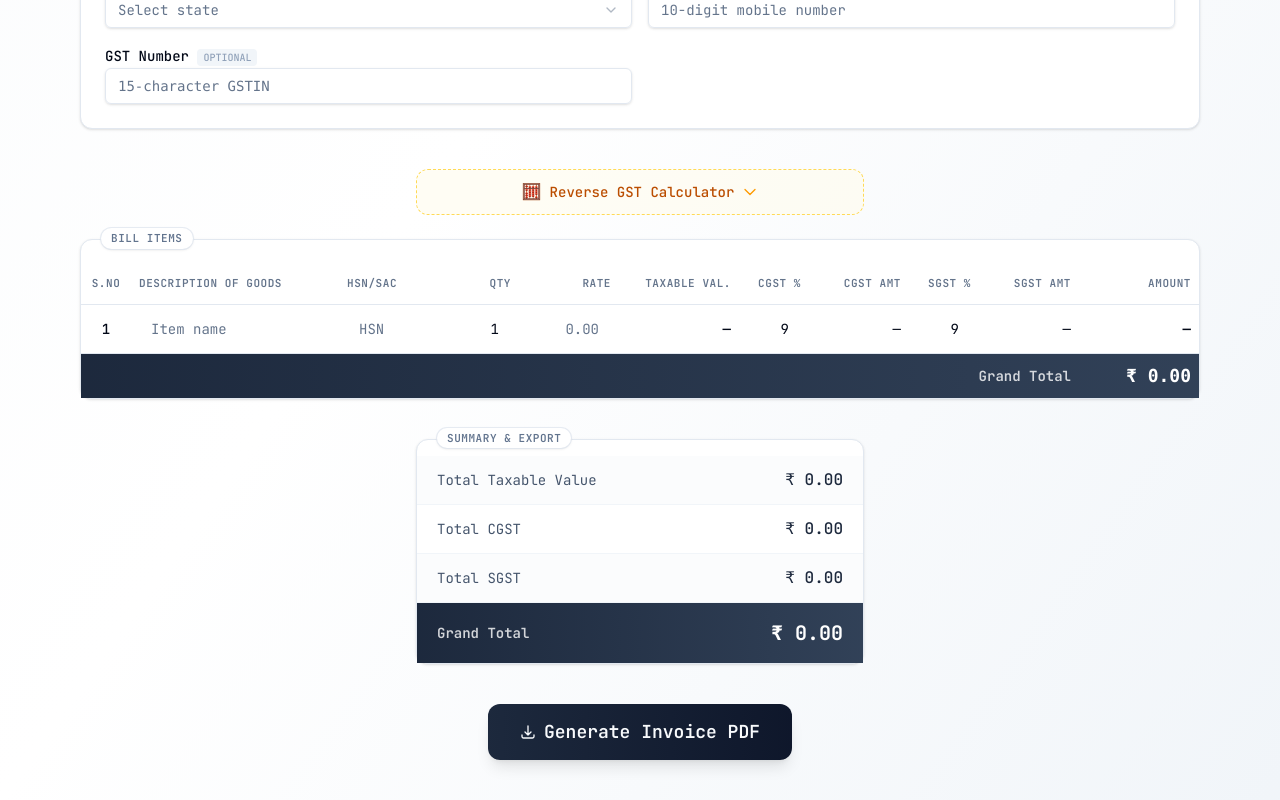
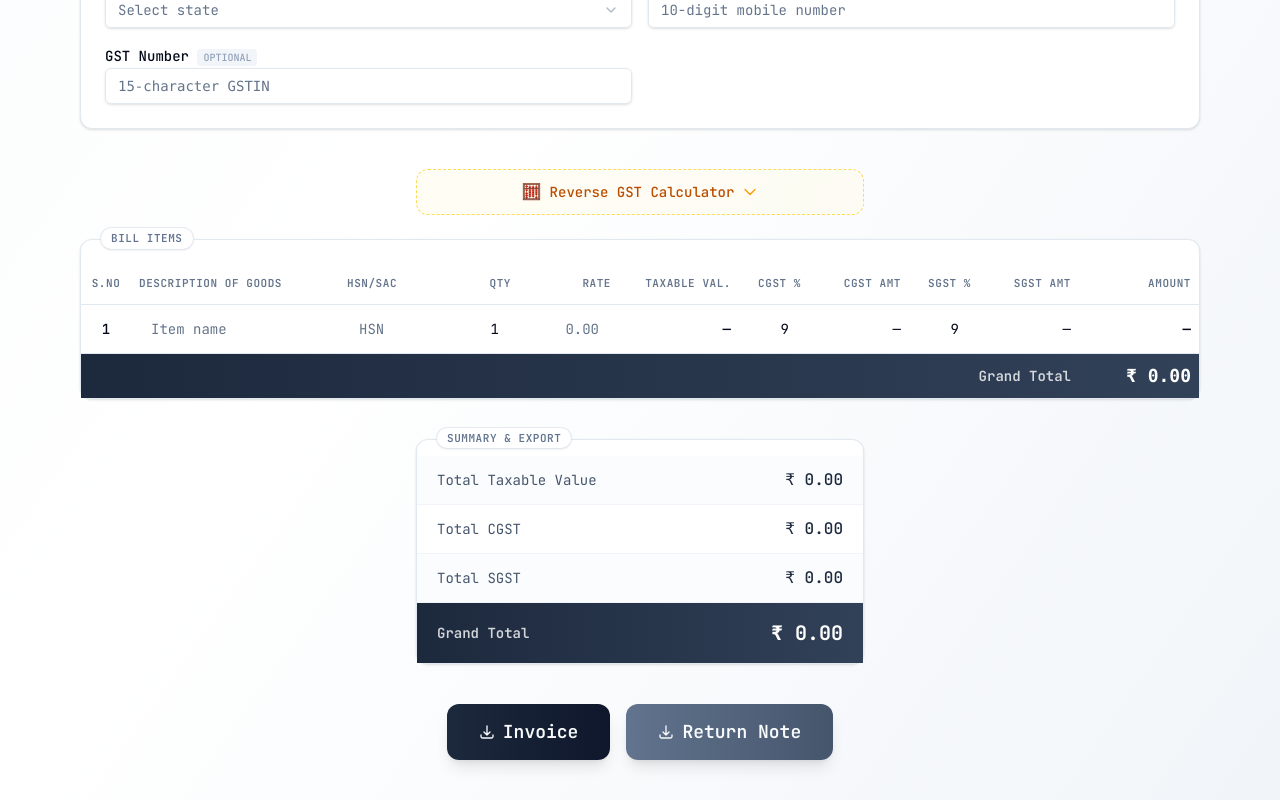
Before and after one commit to antigravity-vibe/singha-roy-enterprise-bill-gen, a React (Vite) app: page / in a window 1280 px wide. Shown: the part 1020-1820 px from the top of the page. Built offline with nearby package versions, Linux system fonts and the light colour scheme; what pdfmake would draw is missing.

Commit message:
Added INVOICE/RETURN_NOTE generation as per requirement

```diff
--- a/src/components/GeneratePDFButton.tsx
+++ b/src/components/GeneratePDFButton.tsx
@@ -1,6 +1,6 @@
 import { useState } from "react";
 import type { BillData } from "../types/bill";
-import { generatePDF, validateBillData, hasErrors, type FieldErrors } from "../lib/pdfGenerator";
+import { generatePDF, validateBillData, hasErrors, type FieldErrors, type DocumentType } from "../lib/pdfGenerator";
 import { Button } from "./ui/button";
 
 interface GeneratePDFButtonProps {
@@ -8,14 +8,30 @@ interface GeneratePDFButtonProps {
     onValidationErrors: (errors: FieldErrors) => void;
 }
 
+const DownloadIcon = () => (
+    <svg className="h-5 w-5" fill="none" viewBox="0 0 24 24" strokeWidth={2} stroke="currentColor">
+        <path
+            strokeLinecap="round"
+            strokeLinejoin="round"
+            d="M3 16.5v2.25A2.25 2.25 0 005.25 21h13.5A2.25 2.25 0 0021 18.75V16.5M16.5 12L12 16.5m0 0L7.5 12m4.5 4.5V3"
+        />
+    </svg>
+);
+
+const SpinnerIcon = () => (
+    <svg className="h-5 w-5 animate-spin" fill="none" viewBox="0 0 24 24">
+        <circle className="opacity-25" cx="12" cy="12" r="10" stroke="currentColor" strokeWidth="4" />
+        <path className="opacity-75" fill="currentColor" d="M4 12a8 8 0 018-8V0C5.373 0 0 5.373 0 12h4z" />
+    </svg>
+);
+
 /**
- * Button that validates bill data and generates PDF invoice
+ * Buttons that validate bill data and generate PDF invoice or return note
  */
 export function GeneratePDFButton({ billData, onValidationErrors }: GeneratePDFButtonProps) {
-    const [isGenerating, setIsGenerating] = useState(false);
+    const [generatingType, setGeneratingType] = useState<DocumentType | null>(null);
 
-    const handleGeneratePDF = () => {
-        // Validate the bill data
+    const handleGenerate = (documentType: DocumentType) => {
         const validationErrors = validateBillData(billData);
 
         if (hasErrors(validationErrors)) {
@@ -24,54 +40,54 @@ export function GeneratePDFButton({ billData, onValidationErrors }: GeneratePDFB
         }
 
         onValidationErrors({});
-        setIsGenerating(true);
+        setGeneratingType(documentType);
 
         try {
-            generatePDF(billData);
+            generatePDF(billData, documentType);
         } catch (error) {
             console.error("Error generating PDF:", error);
         } finally {
-            setIsGenerating(false);
+            setGeneratingType(null);
         }
     };
 
+    const isGenerating = generatingType !== null;
+
     return (
-        <div className="text-center">
+        <div className="flex flex-wrap items-center justify-center gap-4">
             <Button
-                onClick={handleGeneratePDF}
+                onClick={() => handleGenerate("invoice")}
                 disabled={isGenerating}
                 size="lg"
                 className="cursor-pointer gap-2 rounded-xl bg-linear-to-r from-slate-800 to-slate-900 py-7 text-lg font-semibold shadow-lg transition-all duration-200 hover:scale-[1.01] hover:from-slate-700 hover:to-slate-800 hover:shadow-xl active:scale-[0.99]"
             >
-                {isGenerating ? (
+                {generatingType === "invoice" ? (
                     <>
-                        <svg className="h-5 w-5 animate-spin" fill="none" viewBox="0 0 24 24">
-                            <circle
-                                className="opacity-25"
-                                cx="12"
-                                cy="12"
-                                r="10"
-                                stroke="currentColor"
-                                strokeWidth="4"
-                            />
-                            <path
-                                className="opacity-75"
-                                fill="currentColor"
-                                d="M4 12a8 8 0 018-8V0C5.373 0 0 5.373 0 12h4z"
-                            />
-                        </svg>
-                        Generating PDF…
+                        <SpinnerIcon />
+                        Generating…
                     </>
                 ) : (
                     <>
-                        <svg className="h-5 w-5" fill="none" viewBox="0 0 24 24" strokeWidth={2} stroke="currentColor">
-                            <path
-                                strokeLinecap="round"
-                                strokeLinejoin="round"
-                                d="M3 16.5v2.25A2.25 2.25 0 005.25 21h13.5A2.25 2.25 0 0021 18.75V16.5M16.5 12L12 16.5m0 0L7.5 12m4.5 4.5V3"
-                            />
-                        </svg>
-                        Generate Invoice PDF
+                        <DownloadIcon />
+                        Invoice
+                    </>
+                )}
+            </Button>
+            <Button
+                onClick={() => handleGenerate("return-note")}
+                disabled={isGenerating}
+                size="lg"
+                className="cursor-pointer gap-2 rounded-xl bg-linear-to-r from-slate-500 to-slate-600 py-7 text-lg font-semibold shadow-lg transition-all duration-200 hover:scale-[1.01] hover:from-slate-400 hover:to-slate-500 hover:shadow-xl active:scale-[0.99]"
+            >
+                {generatingType === "return-note" ? (
+                    <>
+                        <SpinnerIcon />
+                        Generating…
+                    </>
+                ) : (
+                    <>
+                        <DownloadIcon />
+                        Return Note
                     </>
                 )}
             </Button>
--- a/src/lib/pdfGenerator.ts
+++ b/src/lib/pdfGenerator.ts
@@ -2,6 +2,8 @@ import pdfMake from "pdfmake/build/pdfmake";
 import pdfFonts from "pdfmake/build/vfs_fonts";
 import type { TDocumentDefinitions, Content, TableCell } from "pdfmake/interfaces";
 import type { BillData } from "../types/bill";
+
+export type DocumentType = "invoice" | "return-note";
 import { formatAmountInWords } from "./numberToWords";
 import SinghaRoyEnterpriseLogoRaw from "@/assets/singhaRoyEnterpriseLogo.svg?raw";
 
@@ -36,7 +38,7 @@ function formatNumber(value: number): string {
 /**
  * Generate PDF document definition for pdfmake
  */
-function generateDocumentDefinition(billData: BillData): TDocumentDefinitions {
+function generateDocumentDefinition(billData: BillData, documentType: DocumentType): TDocumentDefinitions {
     const { businessDetails, customerDetails, items, totals, invoiceNumber, date } = billData;
 
     // Filter out empty items for PDF
@@ -145,7 +147,10 @@ function generateDocumentDefinition(billData: BillData): TDocumentDefinitions {
                     width: "auto",
                     stack: [
                         {
-                            text: `INVOICE NO: ${invoiceNumber}`,
+                            text:
+                                documentType === "return-note"
+                                    ? `RETURN NOTE #${invoiceNumber}`
+                                    : `INVOICE #${invoiceNumber}`,
                             style: "invoiceNumber",
                             alignment: "right",
                         },
@@ -295,9 +300,10 @@ function generateDocumentDefinition(billData: BillData): TDocumentDefinitions {
 /**
  * Generate and download a PDF invoice
  */
-export function generatePDF(billData: BillData): void {
-    const docDefinition = generateDocumentDefinition(billData);
-    const fileName = `Invoice_${billData.invoiceNumber || "draft"}.pdf`;
+export function generatePDF(billData: BillData, documentType: DocumentType = "invoice"): void {
+    const docDefinition = generateDocumentDefinition(billData, documentType);
+    const prefix = documentType === "return-note" ? "Return_Note" : "Invoice";
+    const fileName = `${prefix}_${billData.invoiceNumber || "draft"}.pdf`;
 
     pdfMake.createPdf(docDefinition).download(fileName);
 }
```
